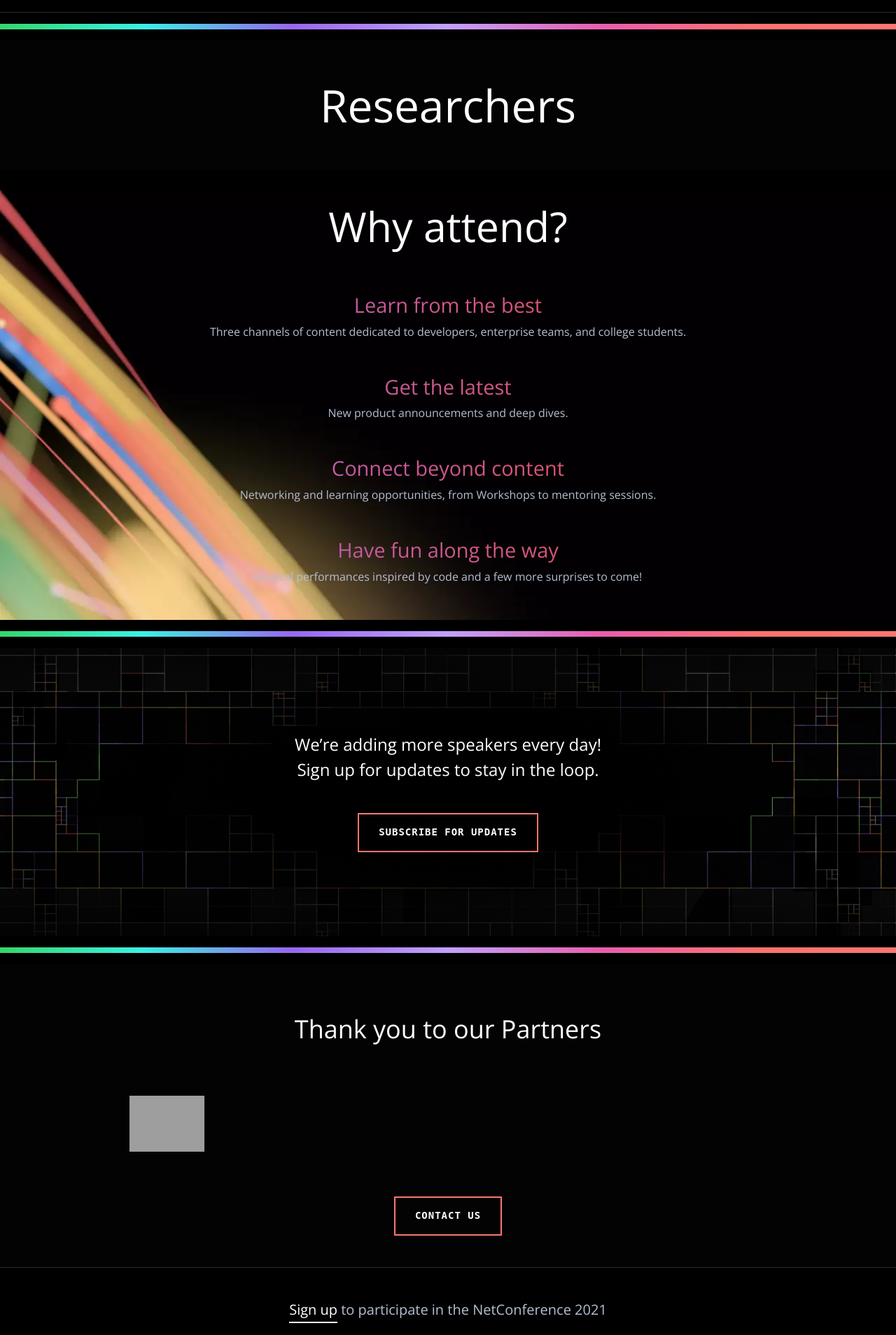
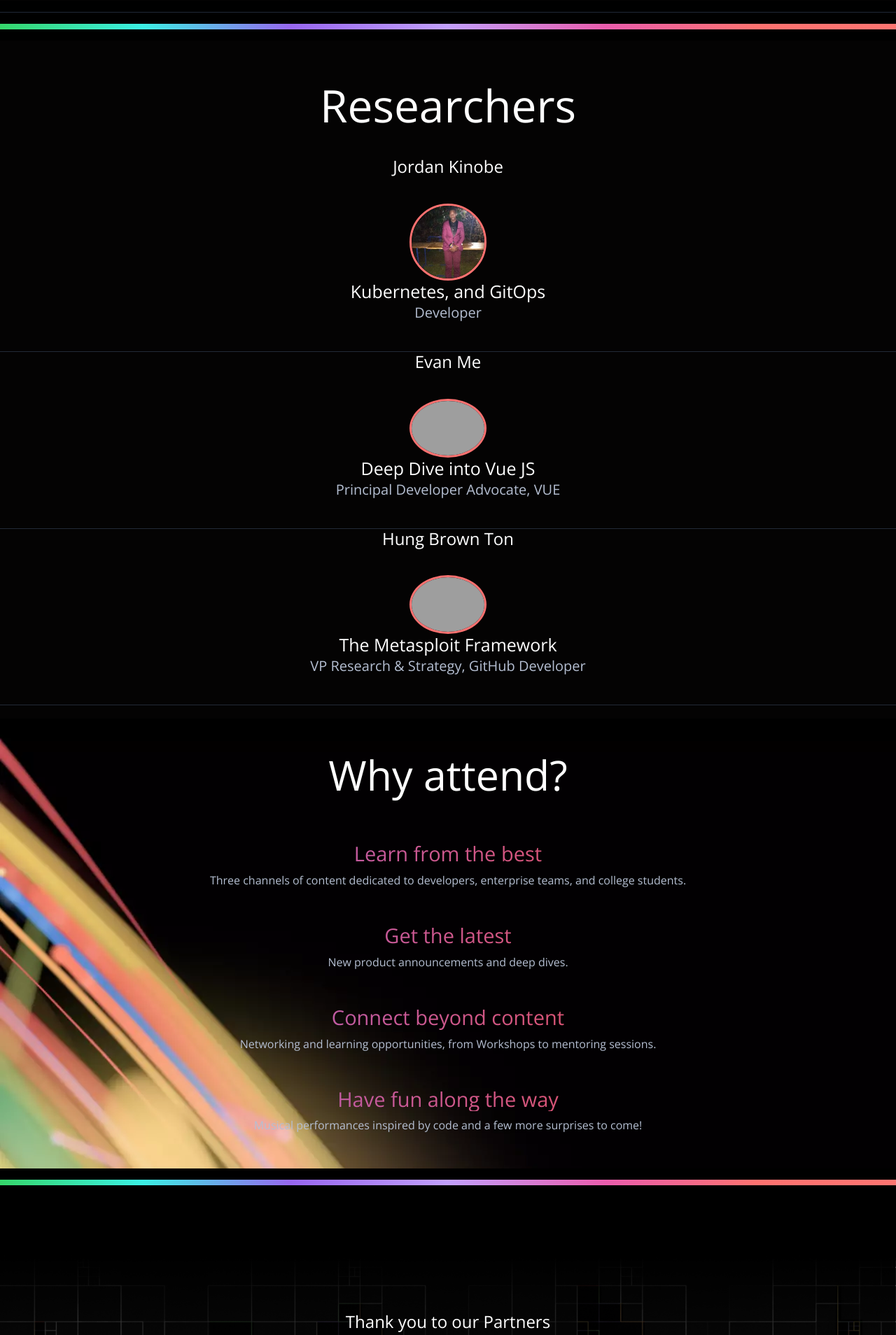
Before and after one commit to jkinathan/TheNet-Conf, a Django app: page / in a window 1280 px wide. Shown: the part 575-2483 px from the top of the page at 70% size. Run offline with Django 3.2, Linux system fonts and the light colour scheme; data comes from the database, SQL or seed files in the repository; some libraries are stand-ins or nearby versions; grey boxes are pictures that could not be loaded.

Commit message:
fixed researcher bug

```diff
--- a/THENETCONF/netconf/models.py
+++ b/THENETCONF/netconf/models.py
@@ -8,9 +8,6 @@ class Partner(models.Model):
     name = models.CharField(max_length=250)
     location = models.CharField(max_length=250)
     picture = models.ImageField(null=True, blank=True,upload_to='images/')
-
-    # category = models.ForeignKey(Category, default="general",on_delete=models.CASCADE)
-    # author = models.ForeignKey(User,on_delete=models.CASCADE)
 
     def picture_tag(self):
         return mark_safe('<img src="{}" height="50"/>'.format(self.picture.url))
--- a/THENETCONF/netconf/views.py
+++ b/THENETCONF/netconf/views.py
@@ -12,7 +12,7 @@ class Intro(ListView):
 
 
 def index(request):
-    researcher = Participant.objects.all()
+    researcher = Participant.objects.filter(presenter="Presenter")
     partner = Partner.objects.all()
     # presenters = Researcher.objects.get(presenter='Presenter')
 
--- a/THENETCONF/templates/home/committee.html
+++ b/THENETCONF/templates/home/committee.html
@@ -42,6 +42,7 @@
         {% endfor %}
 
     </div>
+
 </section>
 
 {% endblock content %}
--- a/THENETCONF/templates/home/contact.html
+++ b/THENETCONF/templates/home/contact.html
@@ -27,6 +27,7 @@
                     You have questions, and we have (some) answers. If you can’t find what you’re looking for,
 
                 </p>
+                <hr class="gradient">
 
                 <div class="row">
                     <div class="col-md-6">
@@ -57,5 +58,6 @@
 
             </div>
         </section>
+        <hr class="gradient">
 
 {% endblock content %}
--- a/THENETCONF/templates/home/index.html
+++ b/THENETCONF/templates/home/index.html
@@ -24,13 +24,14 @@
             <h1>Researchers</h1>
             <ul class="speaker-list">
 
-            {% for researcher in reseachers %}
+            {% for researcher in researchers %}
+                <h4>{{ researcher.name }}</h4>
                 <li>
                     <img alt="researcher" src="{{ researcher.picture.url }}">
                     <h3>{{ researcher.topic_to_Present }}</h3>
-                    <h4>N:{{ reseacher.name }}</h4>
-                    <h5>T:{{ reseacher.title }}</h5>
+                    <h5>{{ researcher.title }}</h5>
                 </li>
+
             {% endfor %}
 
             </ul>
@@ -52,29 +53,20 @@
             <h4 class="text-gradient-purple">Have fun along the way</h4>
             <p>Musical performances inspired by code and a few more surprises to come!</p>
         </section>
+
         <hr class="gradient">
-        <!-- <hr> -->
         <section class="subscribe">
-            <p>
-                We’re adding more speakers every day!<br>Sign up for updates to stay in the loop.
-            </p>
-            <br>
-            <a href="#subscribe" class="button" target="_blank">
-                <span>Subscribe for updates</span>
-            </a>
-        </section>
-        <hr class="gradient">
-        <section class="sponsors">
             <div class="container">
                 <h4>Thank you to our Partners</h4>
                 <ul class="sponsor-list">
 
-
+                    {% for partner in partners %}
                     <li>
-                        <a href="/sponsors/bridgecrew/" data-ga-click="Home, click, cta_text: open Bridgecrew page">
-                        <img src="https://githubuniverse.com/assets/img/sponsors/Bridgecrew.svg" alt="Bridgecrew">
+                        <a href="" data-ga-click="Home, click, cta_text: open Bridgecrew page">
+                        <img src="{{ partner.picture.url }}" alt="Bridgecrew">
                         </a>
                     </li>
+                    {% endfor %}
 
                 </ul>
                 <br>
@@ -84,7 +76,7 @@
             </div>
         </section>
         <section class="updates">
-            <p class="signup-text"><a class="underline" href="">Sign up</a> to participate in the NetConference 2021</p>
+            <p class="signup-text"><a class="underline" href="{% url 'register' %}">Sign up</a> to participate in the NetConference 2021</p>
             <p class="follow-text">Follow the event <span class="text-gradient-purple">#NetConference</span></p>
             <ul class="linear-list">
                 <li>
@@ -109,4 +101,5 @@
                 </li>
             </ul>
         </section>
+        <hr class="gradient">
 {% endblock content %}
--- a/THENETCONF/templates/home/program.html
+++ b/THENETCONF/templates/home/program.html
@@ -136,6 +136,7 @@
 
 			</div><!--//schedule-tab-content-->
 			</div><!--//container-->
+			<hr class="gradient">
 	</section><!--//schedule-section-->
 	<!-- Javascript -->
 
```
